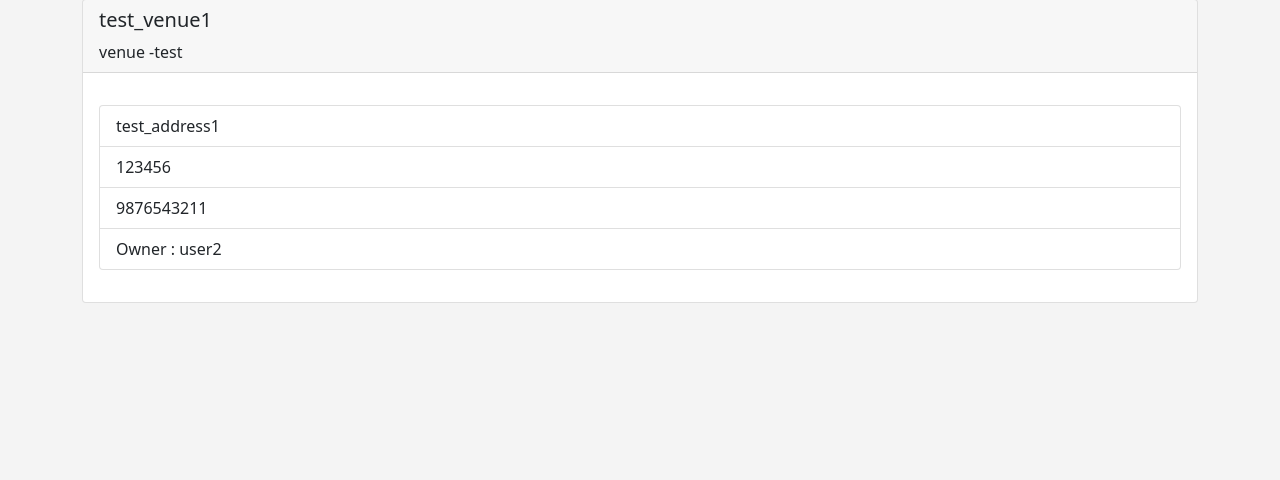
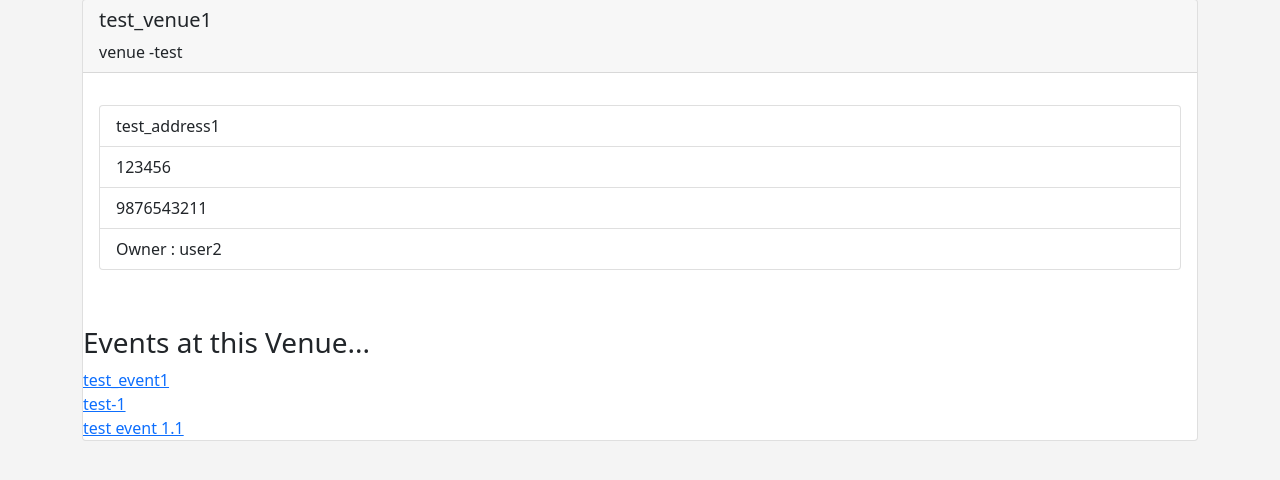
Before and after one commit to Aditya-Naresh/MyClub, a Django app: page /show_venue/8 in a window 1280 px wide. Shown: the part 81-561 px from the top of the page. Run offline with Django 4.2, Linux system fonts and the light colour scheme; data comes from the database, SQL or seed files in the repository; both versions use the stored data as it was after the commit.

Commit message:
Event list added to the venue page

```diff
--- a/myClub/events/views.py
+++ b/myClub/events/views.py
@@ -262,7 +262,8 @@ def search_venues(request):
 def show_venue(request, venue_id):
     venue = Venue.objects.get(pk=venue_id)
     venue_owner = User.objects.get(pk=venue.owner)
-    return render(request, 'events/show_venue.html', { 'venue' : venue, 'venue_owner': venue_owner})
+    events = Event.objects.filter(venue = venue_id)
+    return render(request, 'events/show_venue.html', { 'venue' : venue, 'venue_owner': venue_owner, 'events' : events,})
 
 
 
@@ -273,8 +274,14 @@ def list_venues(request):
     p = Paginator(Venue.objects.all(), 1)
     page = request.GET.get('page')
     venues = p.get_page(page)
+
     nums = "a" * venues.paginator.num_pages #Not Sure if it's standard method
-    return render(request, 'events/venues.html', {'venue_list' : venue_list, 'venues' : venues, 'nums':nums} )
+    return render(request, 'events/venues.html', {
+        'venue_list' : venue_list,
+        'venues' : venues,
+        'nums':nums,
+
+        } )
 
 
 def add_venue(request):
--- a/myClub/templates/events/show_venue.html
+++ b/myClub/templates/events/show_venue.html
@@ -43,6 +43,17 @@
                     </p>
 
                 </div>
+                <br>
+                {% if events %}
+                <h3>Events at this Venue...</h3>
+                {% for event in events %}
+                <a href="{% url 'show_event' event.id %}">
+                    {{event}} <br>
+                </a>
+                {% endfor %}
+                {% else %}
+                <h3>There are no events scheduled at this time</h3>
+                {% endif %}
             </div>
 
 
```
Also changed, not shown: myClub/db.sqlite3.
